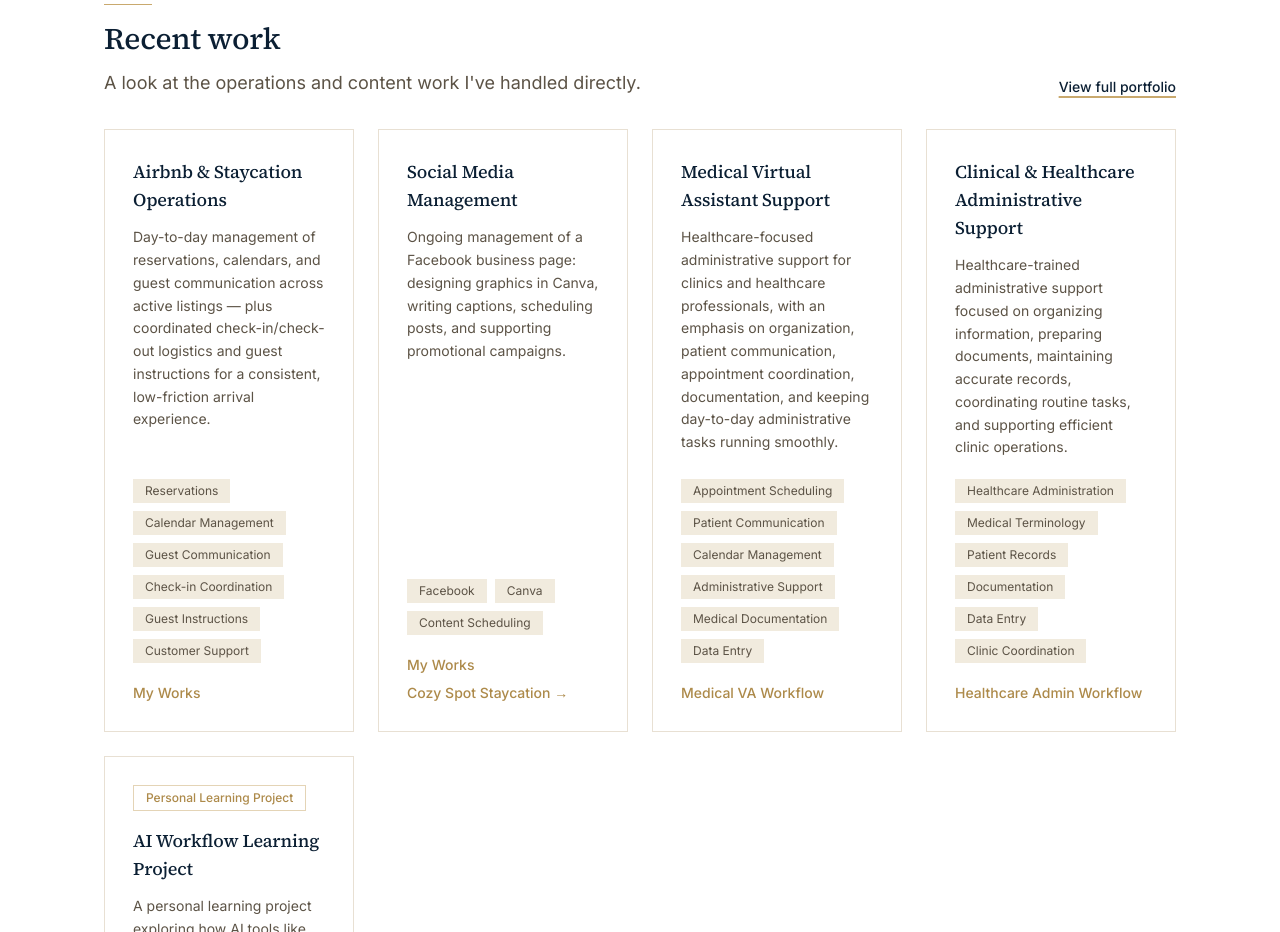
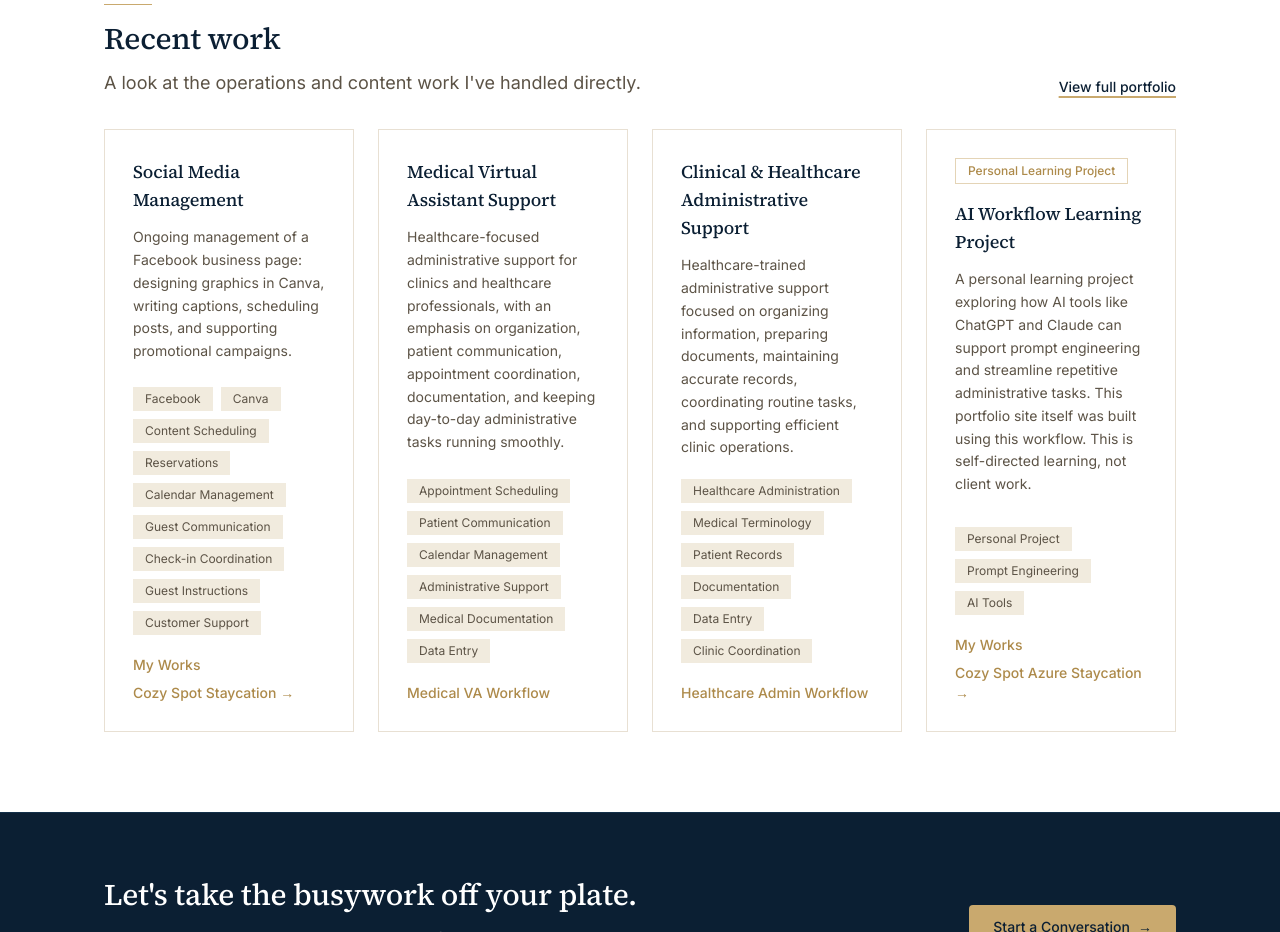
Before and after one commit to honeyliepatricio/honeylie-patricio-portfolio, a Next.js app: page / in a window 1280 px wide. Shown: the part 2100-3032 px from the top of the page. Built offline with nearby package versions, Linux system fonts and the light colour scheme.

Commit message:
Update content.ts

```diff
--- a/src/data/content.ts
+++ b/src/data/content.ts
@@ -157,11 +157,14 @@ export type PortfolioProject = {
 
 export const portfolioProjects: PortfolioProject[] = [
   {
-    id: "airbnb-operations",
-    title: "Airbnb & Staycation Operations",
+    id: "social-media-management",
+    title: "Social Media Management",
     description:
-      "Day-to-day management of reservations, calendars, and guest communication across active listings — plus coordinated check-in/check-out logistics and guest instructions for a consistent, low-friction arrival experience.",
+      "Ongoing management of a Facebook business page: designing graphics in Canva, writing captions, scheduling posts, and supporting promotional campaigns.",
     tags: [
+      "Facebook",
+      "Canva",
+      "Content Scheduling",
       "Reservations",
       "Calendar Management",
       "Guest Communication",
@@ -169,19 +172,6 @@ export const portfolioProjects: PortfolioProject[] = [
       "Guest Instructions",
       "Customer Support",
     ],
-    linkLabel: "My Works",
-    images: [
-      "/images/portfolio/airbnb-operations/1.jpg",
-      "/images/portfolio/airbnb-operations/2.jpg",
-      "/images/portfolio/airbnb-operations/3.jpg",
-    ]
-  },
-  {
-    id: "social-media-management",
-    title: "Social Media Management",
-    description:
-      "Ongoing management of a Facebook business page: designing graphics in Canva, writing captions, scheduling posts, and supporting promotional campaigns.",
-    tags: ["Facebook", "Canva", "Content Scheduling"],
     linkLabel: "My Works",
     secondaryLink: "https://web.facebook.com/cozyspotstaycation/",
     secondaryLinkLabel: "Cozy Spot Staycation",
```
